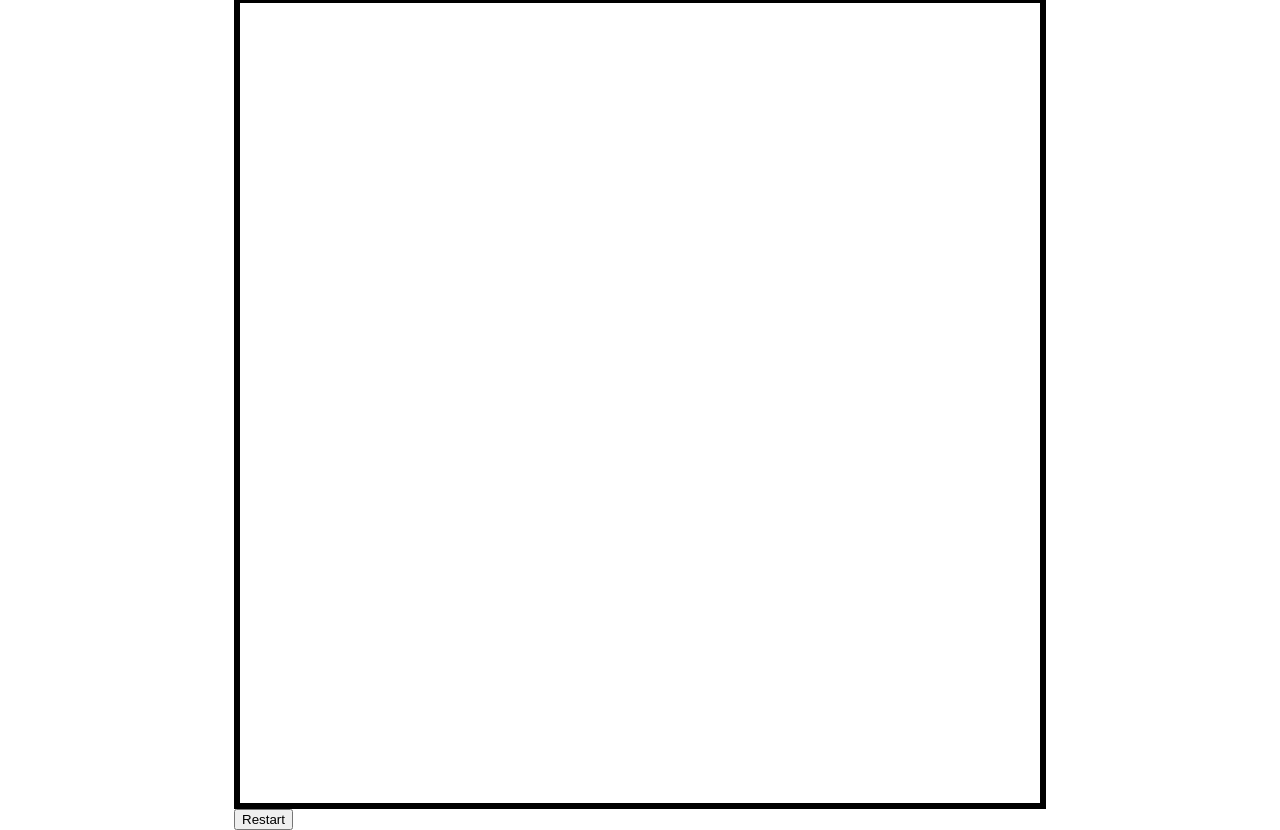
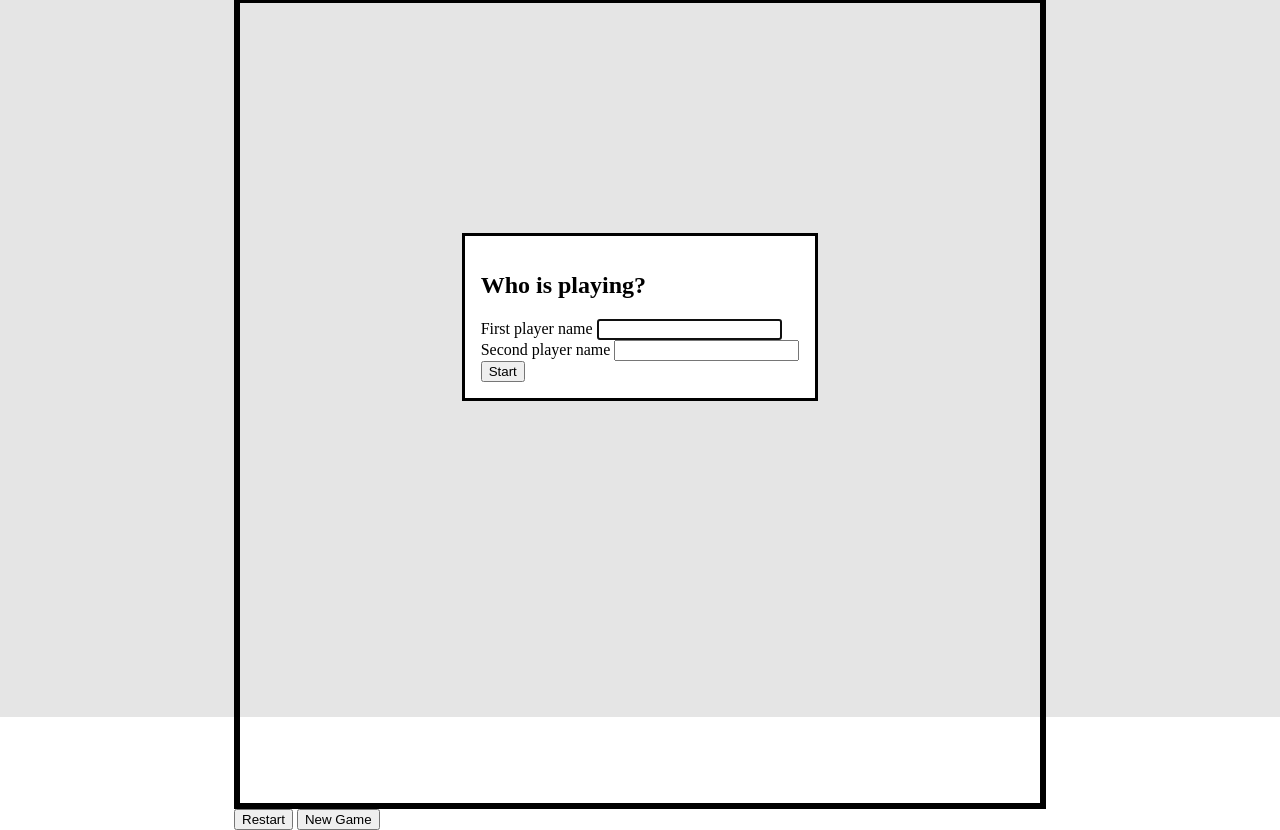
Before and after one commit to Thomsn1337/tic-tac-toe, a plain HTML site: page index.html in a window 1280 px wide. Shown: the part 83-913 px from the top of the page. Drawn offline with Linux system fonts and the light colour scheme.

Commit message:
add dialog window

```diff
--- a/index.html
+++ b/index.html
@@ -16,6 +16,21 @@
         <div id="message"></div>
         <div id="gameboard"></div>
         <button id="restart-button">Restart</button>
+        <button id="new-game-button">New Game</button>
+        <dialog id="player-dialog">
+            <h2>Who is playing?</h2>
+            <form method="dialog">
+                <div class="input-box">
+                    <label for="player1-name">First player name</label>
+                    <input type="text" name="player1-name" id="player1-name" required/>
+                </div>
+                <div class="input-box">
+                    <label for="player2-name">Second player name</label>
+                    <input type="text" name="player2-name" id="player2-name" required/>
+                </div>
+                <button type="submit" id="start-button">Start</button>
+            </form>
+        </dialog>
     </main>
     <script src="src/index.js"></script>
 </body>
```
